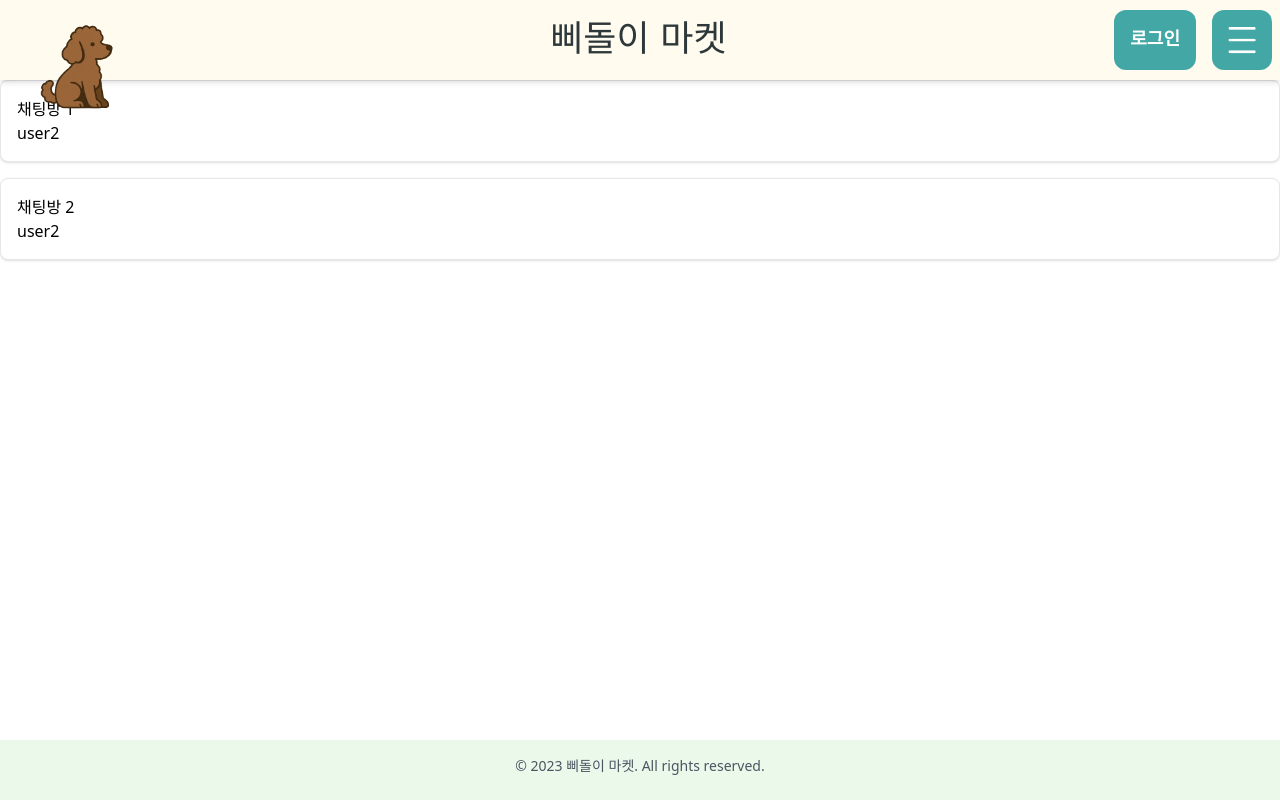
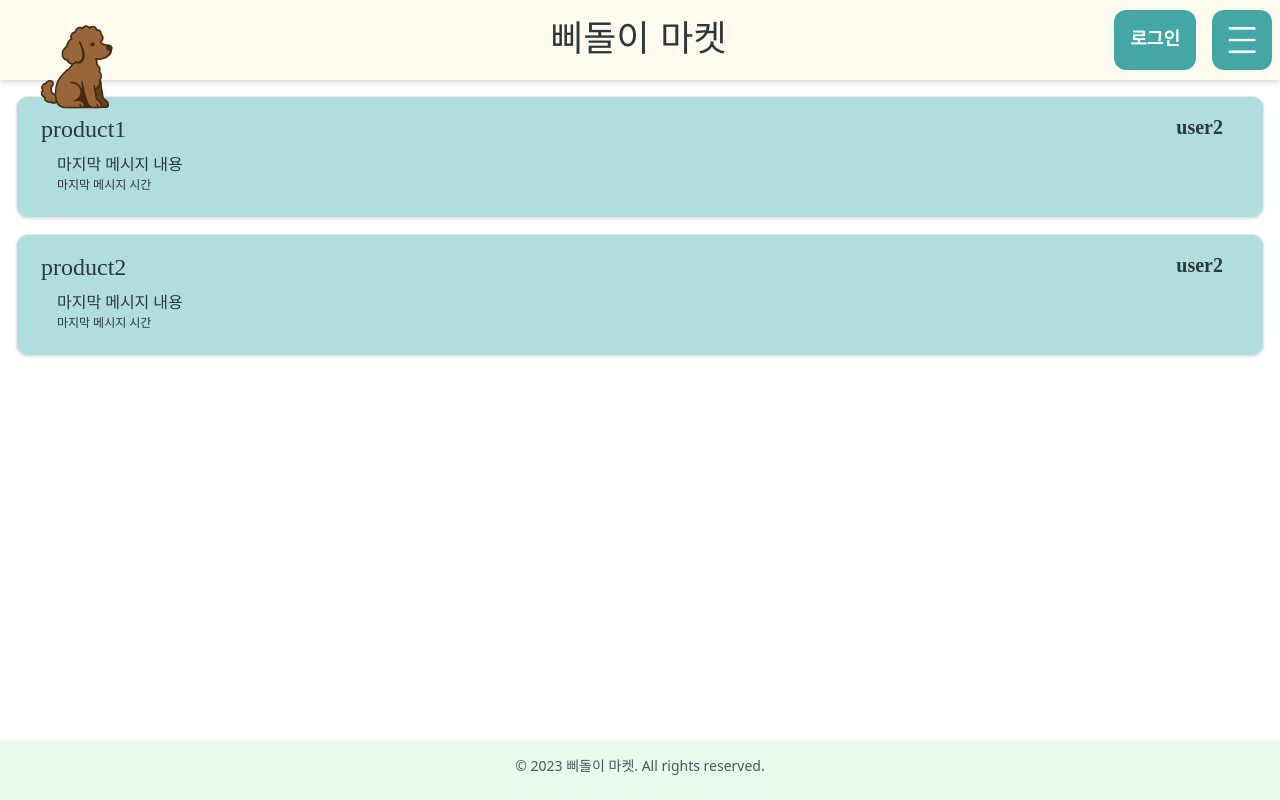
Before and after one commit to bbidoleMarket/bbidole_front, a Vue app: page /me/chats in a window 1280 px wide. Built offline with nearby package versions, Linux system fonts and the light colour scheme; a web font is replaced by a local one.

Commit message:
Feat: MeChats, ChatItem 내가 참여중인 채팅방 목록 페이지 각 채팅방 아이템 컨포넌트 그렸음.

```diff
--- a/src/components/ChatItem.vue
+++ b/src/components/ChatItem.vue
@@ -1,10 +1,21 @@
 <template>
   <div
-    class="border p-4 mb-4 bg-white rounded-lg shadow cursor-pointer hover:bg-gray-100"
+    class="border p-4 mb-4 bg-[#B0DEDE] rounded-[12px] font-noto shadow cursor-pointer hover:bg-[#319B9A]"
   >
-    <h3>{{ chat.title }}</h3>
-    <!-- 상대방 닉네임 표시 -->
-    <p>{{ chat.seller == myname ? chat.buyer : chat.seller }}</p>
+    <div class="flex text-[#2E383A]">
+      <!-- 채팅방 제목 표시 -->
+      <h2 class="ml-2 text-2xl">{{ chat.productName }}</h2>
+      <!-- 상대방 닉네임 표시 -->
+      <p class="ml-auto mr-6 font-bold text-xl">
+        {{ chat.sellerName == myname ? chat.buyerName : chat.sellerName }}
+      </p>
+    </div>
+    <div class="text-[#2E383A] m-2 ml-6">
+      <!-- 마지막 메시지 표시 -->
+      <p class="text-base">마지막 메시지 내용</p>
+      <!-- 마지막 메시지 시간 표시 -->
+      <p class="text-xs">마지막 메시지 시간</p>
+    </div>
   </div>
 </template>
 <script setup>
--- a/src/pages/MeChats.vue
+++ b/src/pages/MeChats.vue
@@ -1,27 +1,62 @@
 <template>
+  <div class="p-4">
     <ChatItem
       v-for="chat in chats"
       :key="chat.id"
       :chat="chat"
       @click="onChatClick(chat)"
     />
+  </div>
 </template>
 
 <script setup>
 import ChatItem from "../components/ChatItem.vue";
 import { onMounted } from "vue";
+import router from "../router";
+
 const chats = [
   {
-    id: 1,
-    title: "채팅방 1",
-    seller: "user1",
-    buyer: "user2",
+    id: "uuid",
+    productId: "product1ID",
+    productName: "product1",
+    sellerId: "seller1ID",
+    sellerName: "user1",
+    buyerId: "buyer1ID",
+    buyerName: "user2",
+    isCompleted: false,
   },
   {
-    id: 2,
-    title: "채팅방 2",
-    seller: "user2",
-    buyer: "user1",
+    id: "uuid",
+    productId: "product2ID",
+    productName: "product2",
+    sellerId: "seller2ID",
+    sellerName: "user2",
+    buyerId: "buyer2ID",
+    buyerName: "user1",
+    isCompleted: false,
   },
 ];
+
+const onChatClick = (chat) => {
+  console.log("채팅방 클릭:", chat);
+  // 채팅방 입장 - 페이지 이동(웹소켓 연결)
+  router.push({
+    path: `/chat/${chat.id}`,
+    query: {
+      title: chat.productName,
+      productId: chat.productId,
+      sellerId: chat.sellerId,
+      sellerName: chat.sellerName,
+      buyerId: chat.buyerId,
+      buyerName: chat.buyerName,
+      isCompleted: chat.isCompleted,
+    },
+  });
+};
+
+onMounted(() => {
+  // 컴포넌트가 마운트될 때 초기화 로직
+  console.log("MeChats 컴포넌트가 마운트되었습니다.");
+  // 채팅방 목록 가져오는 API 호출
+});
 </script>
```
Lines whose indentation alone changed are shown as unchanged.
